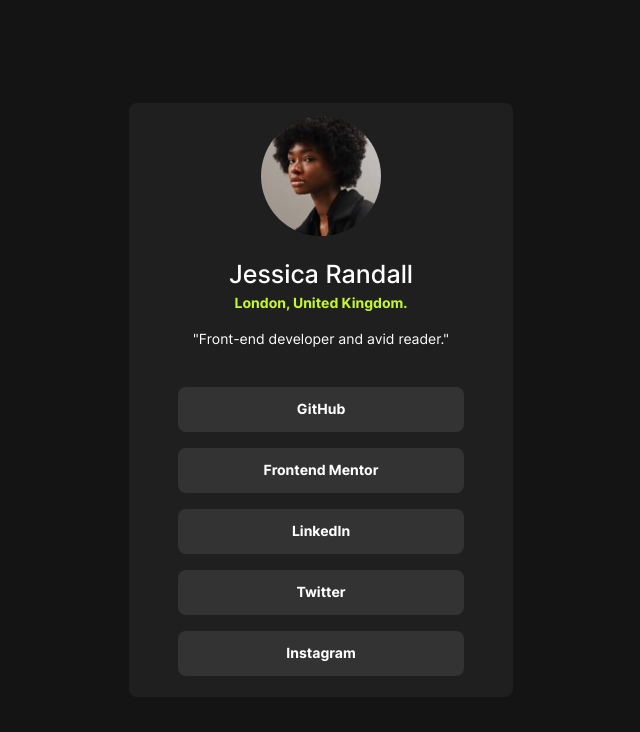
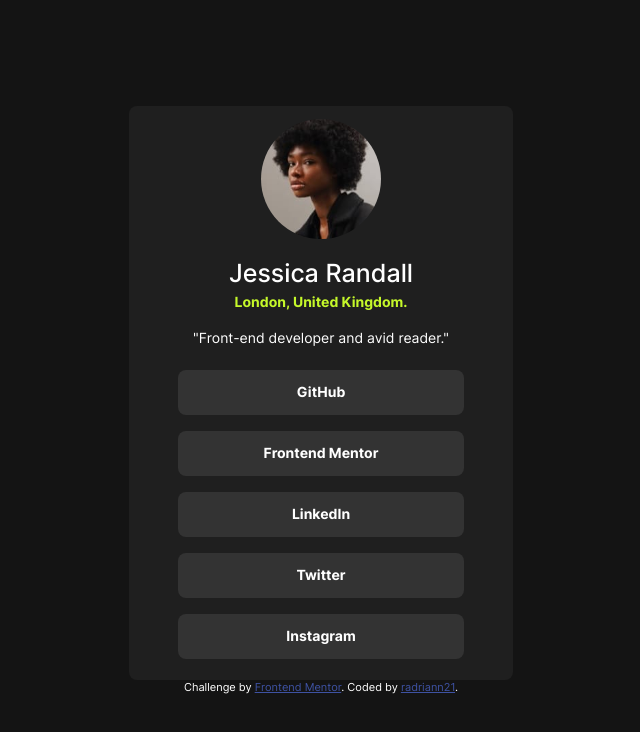
Before and after one commit to radriann21/social-links-profile-basic, a plain HTML site: page index.html in a window 1280 px wide. Shown: the whole page, without its empty margins (319-959 px from the left). Drawn offline with Linux system fonts and the light colour scheme.

Commit message:
corrected project and added README and screenshots

```diff
--- a/index.html
+++ b/index.html
@@ -5,20 +5,19 @@
   <meta name="viewport" content="width=device-width, initial-scale=1.0">
   <link rel="icon" type="image/png" sizes="32x32" href="./assets/images/favicon-32x32.png">
   <title>Frontend Mentor | Social links profile</title>
-  <link rel="stylesheet" href="/styles.css">
+  <link rel="stylesheet" href="./styles.css">
 </head>
 <body>
 
   <article class="card-container">
+    <section class="user-info">
+      <img src="./assets/images/avatar-jessica.jpeg" alt="avatar of jessica">
 
-    <section class="user-info">
-      <img src="/assets/images/avatar-jessica.jpeg" alt="avatar of jessica">
-
-      <div>
+      <section class="info-text">
         <h2>Jessica Randall</h2>
         <span>London, United Kingdom.</span>
         <p>"Front-end developer and avid reader."</p>
-      </div>
+      </section>
     </section>
 
     <ul class="user-links">
@@ -28,17 +27,12 @@
       <li class="user-link">Twitter</li>
       <li class="user-link">Instagram</li>
     </ul>
+  </article>
 
-  </article>
+  <footer class="attribution">
+    Challenge by <a href="https://www.frontendmentor.io?ref=challenge" target="_blank">Frontend Mentor</a>.
+    Coded by <a href="https//github.com/radriann21" target="_blank">radriann21</a>.
+  </footer>
 
 </body>
 </html>
-
-<!--
-
-  <div class="attribution">
-    Challenge by <a href="https://www.frontendmentor.io?ref=challenge" target="_blank">Frontend Mentor</a>.
-    Coded by <a href="#">Your Name Here</a>.
-  </div>
-
--->
--- a/styles.css
+++ b/styles.css
@@ -6,7 +6,7 @@
 
 @font-face {
   font-family: 'Inter';
-  src: url('/assets/fonts/Inter-VariableFont_slnt\,wght.ttf');
+  src: url('./assets/fonts/Inter-VariableFont_slnt\,wght.ttf');
 }
 
 :root {
@@ -19,18 +19,17 @@
 body {
   min-height: 100vh;
   max-width: 100%;
+  font-size: 14px;
+  font-family: 'Inter', sans-serif;
+  color: white;
+  background-color: var(--off-black);
   display: flex;
   align-items: center;
   justify-content: center;
-  font-size: 14px;
-  background-color: var(--off-black);
-  color: white;
-  font-family: 'Inter', sans-serif;
+  flex-direction: column;
 }
 
 article.card-container {
-  border: none;
-  border-radius: 8px;
   width: 30%;
   height: fit-content;
   padding: .8rem;
@@ -39,6 +38,8 @@ article.card-container {
   flex-direction: column;
   align-items: center;
   justify-content: center;
+  border: none;
+  border-radius: 8px;
 }
 
 
@@ -50,10 +51,11 @@ img {
   width: 120px;
   border: none;
   border-radius: 50%;
+  object-fit: cover;
 }
 
-div {
-  margin-top: 1.3rem;
+section.info-text {
+  margin-top: 1rem;
 }
 
 h2 {
@@ -72,7 +74,7 @@ p {
 }
 
 ul.user-links {
-  margin-top: 2rem;
+  margin-top: 1rem;
   list-style: none;
   width: 100%;
   display: flex;
@@ -100,7 +102,6 @@ li.user-link:hover {
 }
 
 @media (width <= 768px) {
-
   body {
     padding: 2rem;
   }
```
Also changed, not shown: screenshots/screenshot.png (added), 1 other file.
